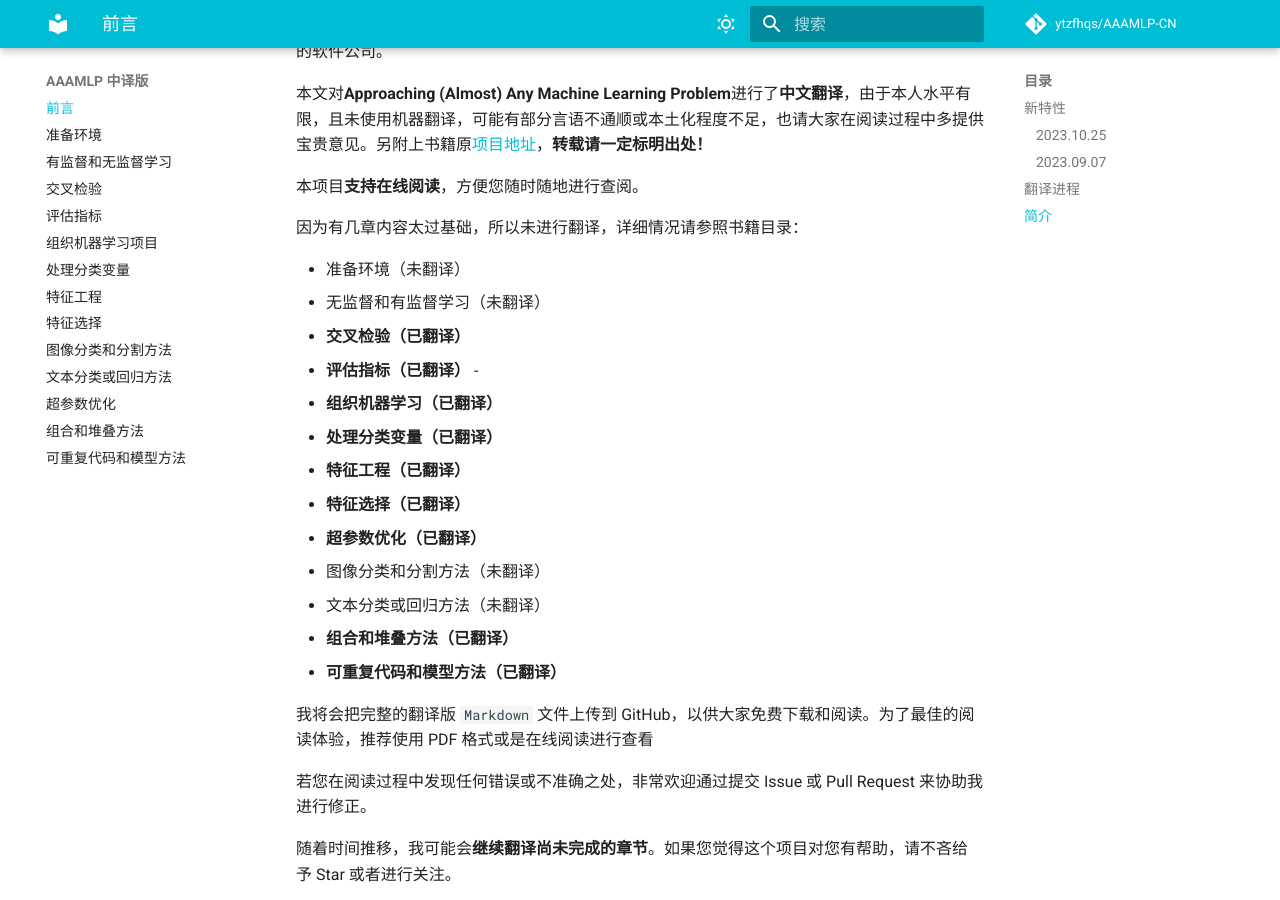
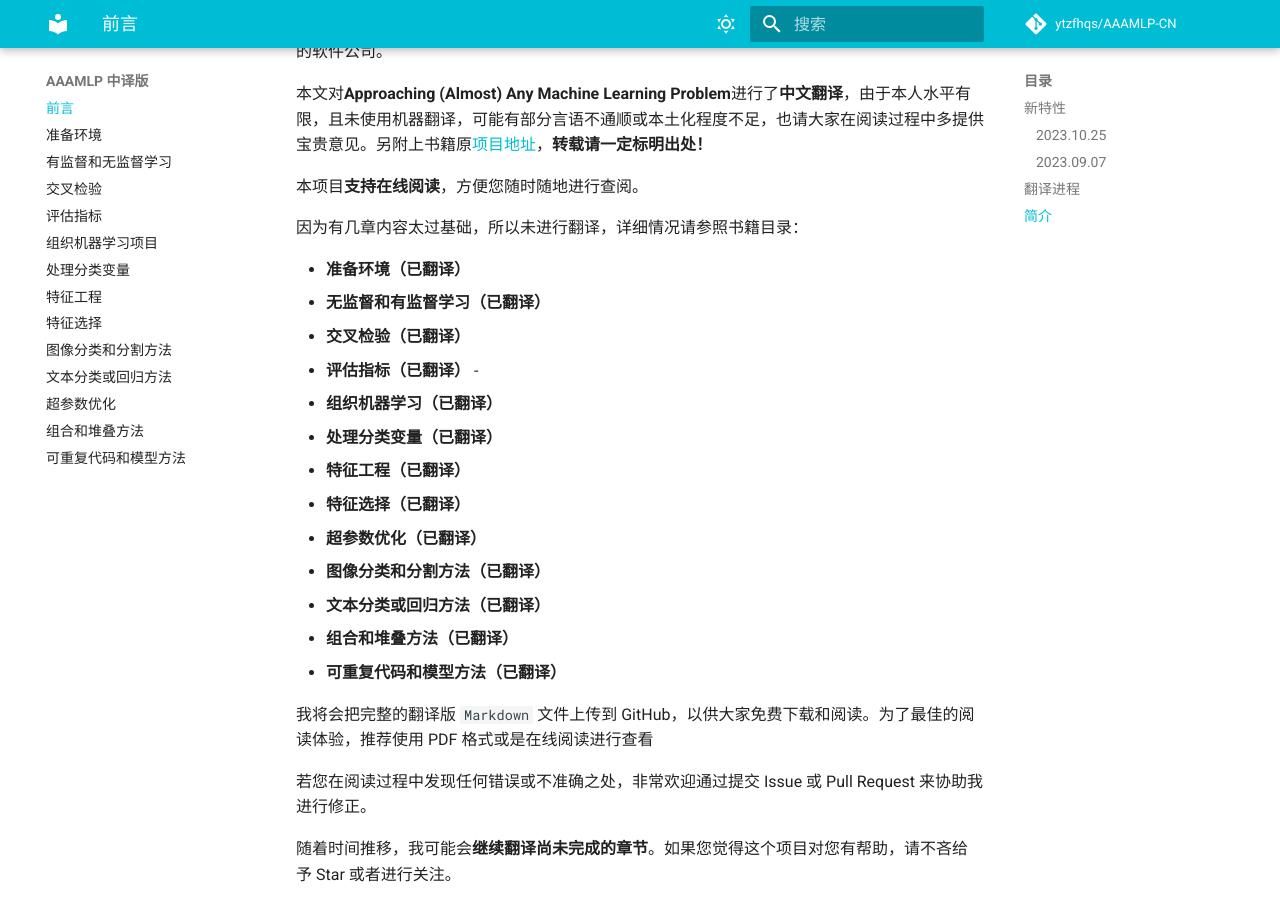
Before and after one commit to ytzfhqs/AAAMLP-CN, an MkDocs documentation site: the page built from docs/index.md, in a window 1280 px wide and 900 px high, scrolled down 910 px. Built offline with MkDocs 1.6.1 and Material for MkDocs 9.7.7, drawn with Linux system fonts in a browser that asks for light colours; nearby versions of some CDN libraries; library files that are not in the unit come from our copies; comment, search, counter and statistics services are not loaded.

Commit message:
Update index.md

```diff
--- a/docs/index.md
+++ b/docs/index.md
@@ -29,8 +29,8 @@ Abhishek 在 Kaggle 上的成就：
 
 因为有几章内容太过基础，所以未进行翻译，详细情况请参照书籍目录：
 
-- 准备环境（未翻译）
-- 无监督和有监督学习（未翻译）
+- **准备环境（已翻译）**
+- **无监督和有监督学习（已翻译）**
 - **交叉检验（已翻译）**
 - **评估指标（已翻译）** -
 - **组织机器学习（已翻译）**
@@ -38,8 +38,8 @@ Abhishek 在 Kaggle 上的成就：
 - **特征工程（已翻译）**
 - **特征选择（已翻译）**
 - **超参数优化（已翻译）**
-- 图像分类和分割方法（未翻译）
-- 文本分类或回归方法（未翻译）
+- **图像分类和分割方法（已翻译）**
+- **文本分类或回归方法（已翻译）**
 - **组合和堆叠方法（已翻译）**
 - **可重复代码和模型方法（已翻译）**
 
```
